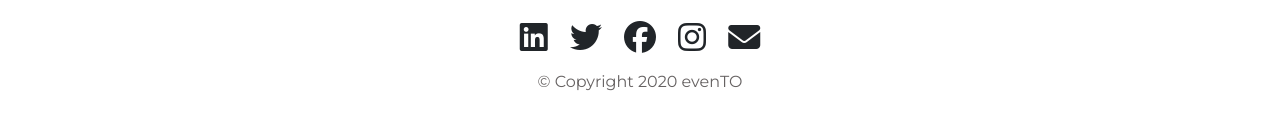
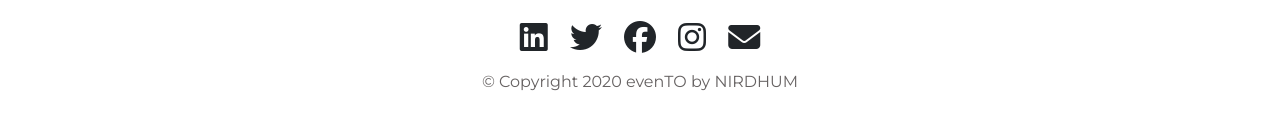
Before and after one commit to corseer/evento, a plain HTML site: page index.html in a window 1280 px wide. Shown: the part 3382-3512 px from the top of the page. Drawn offline with nearby package versions, Linux system fonts and the light colour scheme.

Commit message:
Update index.html

```diff
--- a/index.html
+++ b/index.html
@@ -216,7 +216,7 @@
     <i class="socialIco fa-2x fab fa-facebook"></i>
     <i class="socialIco fa-2x fab fa-instagram"></i>
     <i class="socialIco fa-2x fas fa-envelope"></i>
-    <p>© Copyright 2020 evenTO</p>
+    <p>© Copyright 2020 evenTO by NIRDHUM</p>
 
   </footer>
 
```
